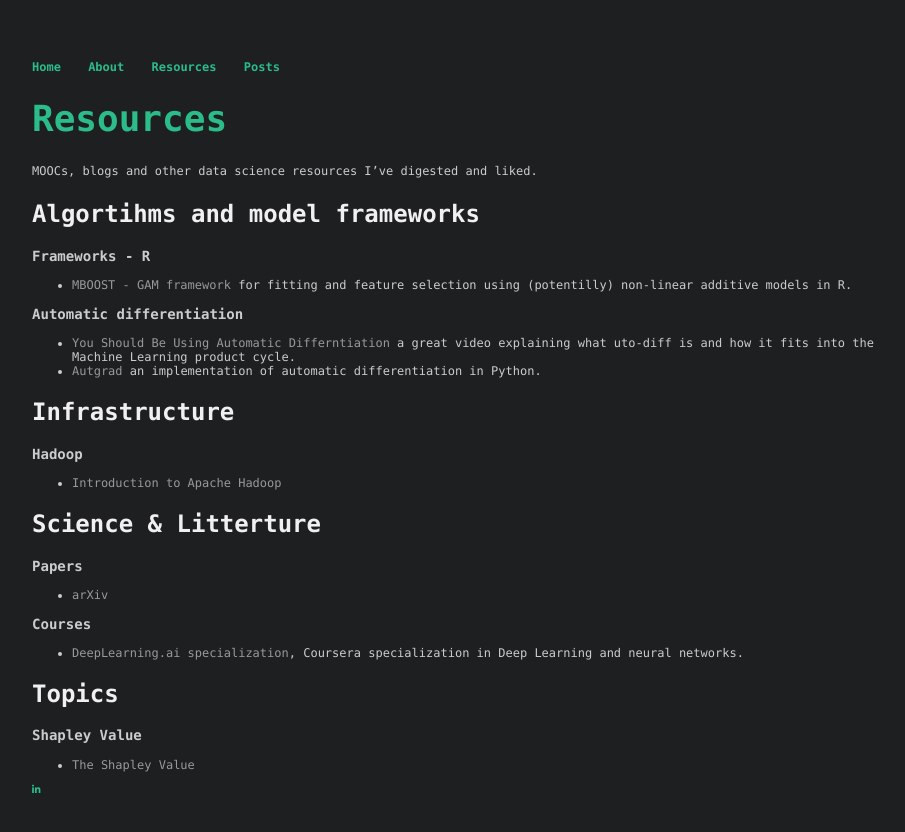
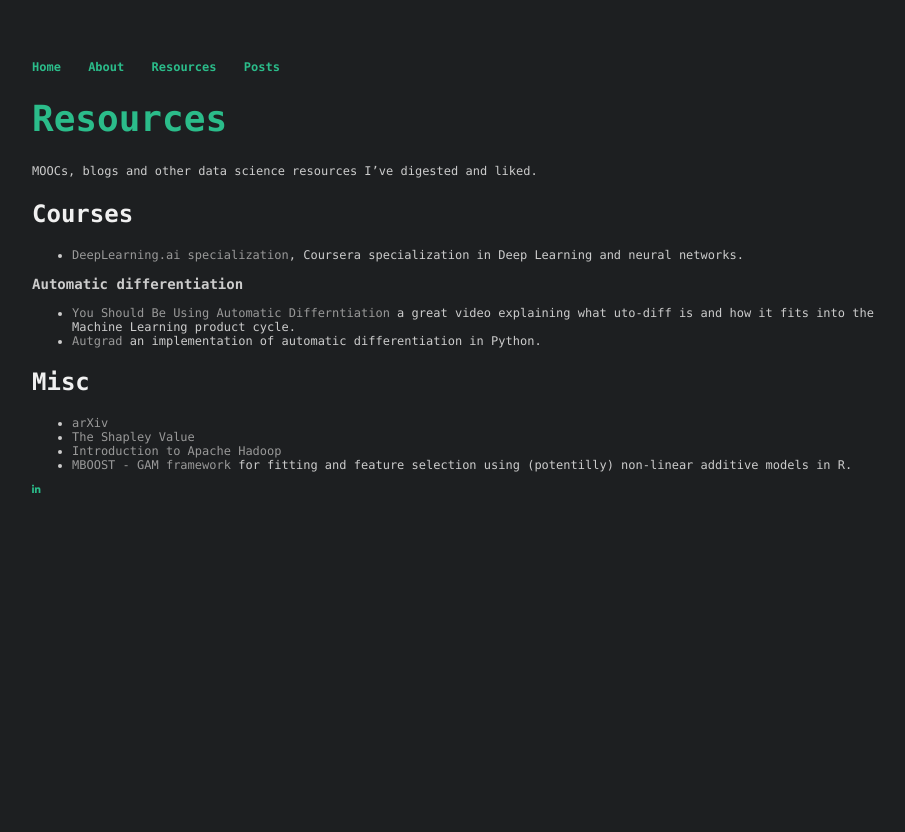
Before and after one commit to rasmusvelling/rasmusvelling.github.io, a Jekyll site: the page built from resources/index.md, in a window 1280 px wide. Shown: the top 832 px of the page, without its empty margins (160-1065 px from the left). Built offline with Jekyll 4.4.1, drawn with Linux system fonts in a browser that asks for light colours; nearby versions of some CDN libraries; our own code applies the rules of GitHub Pages for plain Markdown files.

Commit message:
Update index.md

```diff
--- a/resources/index.md
+++ b/resources/index.md
@@ -1,33 +1,16 @@
 # Resources
 MOOCs, blogs and other data science resources I've digested and liked.
 
-## Algortihms and model frameworks
-
-### Frameworks - R
-
-- [MBOOST - GAM framework](https://cran.r-project.org/web/packages/mboost/index.html) for fitting and feature selection using (potentilly) non-linear additive models in R.
+## Courses
+- [DeepLearning.ai specialization](https://www.coursera.org/specializations/deep-learning), Coursera specialization in Deep Learning and neural networks.
 
 ### Automatic differentiation
 
 - [You Should Be Using Automatic Differntiation](https://www.youtube.com/watch?v=sq2gPzlrM0g) a great video explaining what uto-diff is and how it fits into the Machine Learning product cycle.
 - [Autgrad](https://github.com/HIPS/autograd/) an implementation of automatic differentiation in Python.
 
-
-## Infrastructure
-
-### Hadoop
+## Misc
+- [arXiv](https://arxiv.org/)
+- [The Shapley Value](https://www.youtube.com/watch?v=qcLZMYPdpH4)
 - [Introduction to Apache Hadoop](https://www.edx.org/course/introduction-apache-hadoop-linuxfoundationx-lfs103x)
-
-
-## Science & Litterture
-
-### Papers
-- [arXiv](https://arxiv.org/)
-
-### Courses
-- [DeepLearning.ai specialization](https://www.coursera.org/specializations/deep-learning), Coursera specialization in Deep Learning and neural networks.
-
-## Topics
-
-### Shapley Value
-- [The Shapley Value](https://www.youtube.com/watch?v=qcLZMYPdpH4)
+- [MBOOST - GAM framework](https://cran.r-project.org/web/packages/mboost/index.html) for fitting and feature selection using (potentilly) non-linear additive models in R.
```
